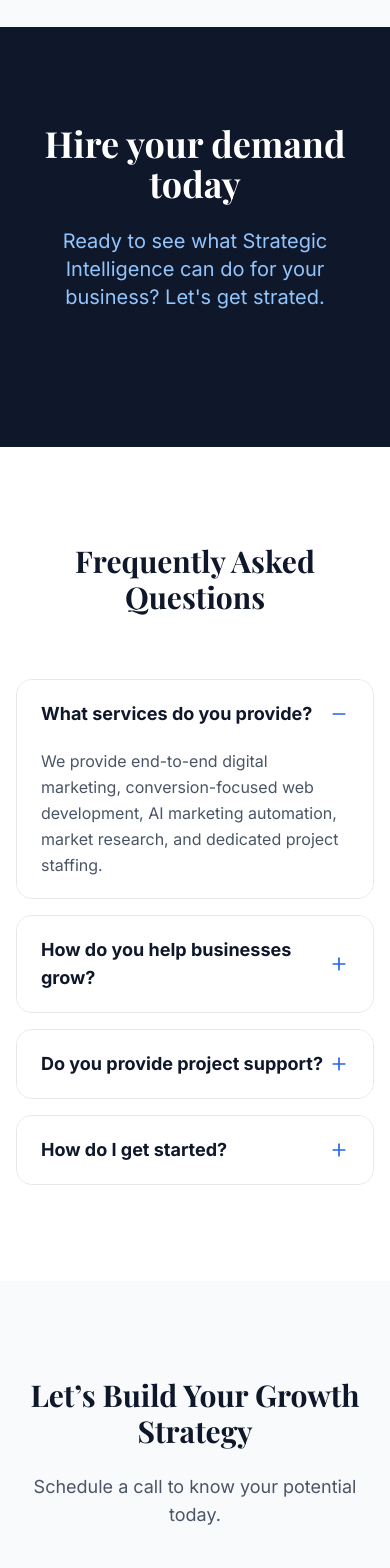
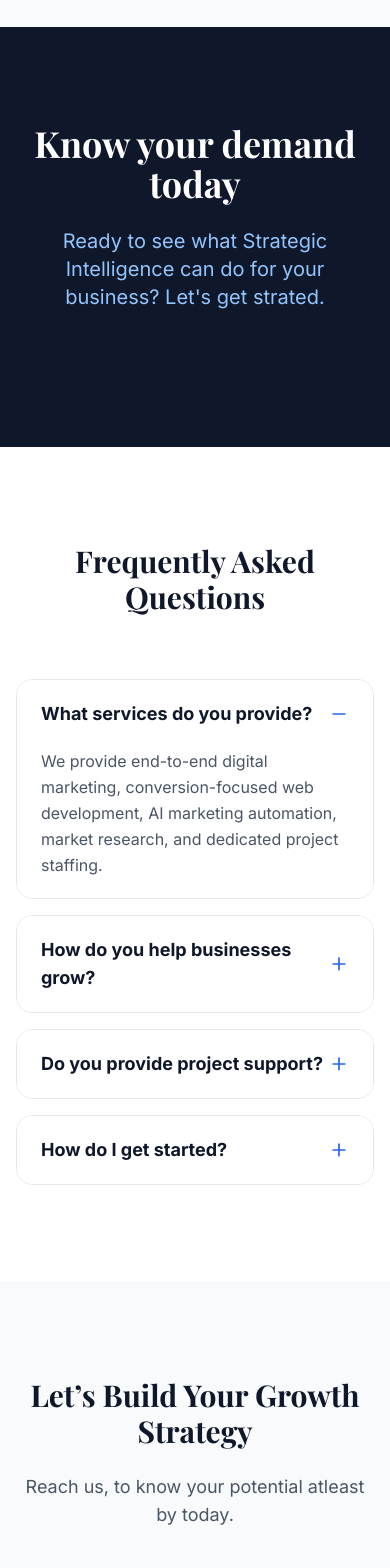
Before and after one commit to NITHISHKRISHNA-RAMAKRISHNAN/fovorse, a React (Vite) app: page / in a window 390 px wide. Shown: the part 8620-10188 px from the top of the page. Built offline with nearby package versions, Linux system fonts and the light colour scheme; a web font is replaced by a local one.

Commit message:
Update Home.tsx

```diff
--- a/src/pages/Home.tsx
+++ b/src/pages/Home.tsx
@@ -298,7 +298,7 @@ export default function Home() {
       <section id="strategy" className="py-24 bg-brand-dark text-white text-center">
         <div className="max-w-4xl mx-auto px-4 sm:px-6 lg:px-8">
           <motion.div {...fadeUp}>
-            <h2 className="text-4xl md:text-5xl font-serif font-bold mb-6">Hire your demand today</h2>
+            <h2 className="text-4xl md:text-5xl font-serif font-bold mb-6">Know your demand today</h2>
             <p className="text-xl text-brand-accent-light mb-10 max-w-2xl mx-auto">
               Ready to see what Strategic Intelligence can do for your business? Let's get strated.
             </p>
@@ -350,7 +350,7 @@ export default function Home() {
         <div className="max-w-7xl mx-auto px-4 sm:px-6 lg:px-8">
           <motion.div className="text-center max-w-3xl mx-auto mb-16" {...fadeUp}>
             <h2 className="text-3xl md:text-4xl font-serif font-bold text-brand-dark mb-6">Let’s Build Your Growth Strategy</h2>
-            <p className="text-gray-600 text-lg">Schedule a call to know your potential today.</p>
+            <p className="text-gray-600 text-lg">Reach us, to know your potential atleast by today.</p>
           </motion.div>
 
           <div className="grid grid-cols-1 md:grid-cols-3 gap-8">
```
